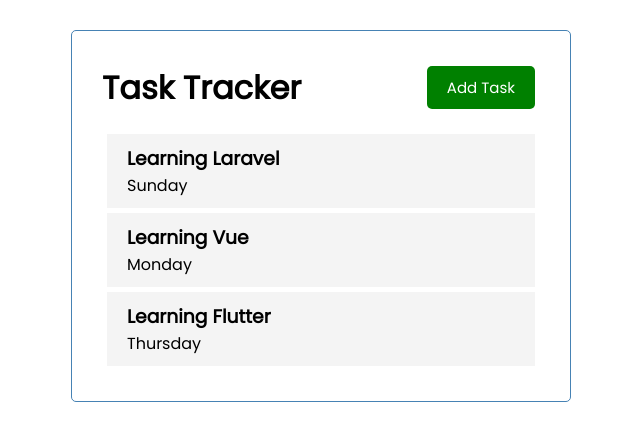
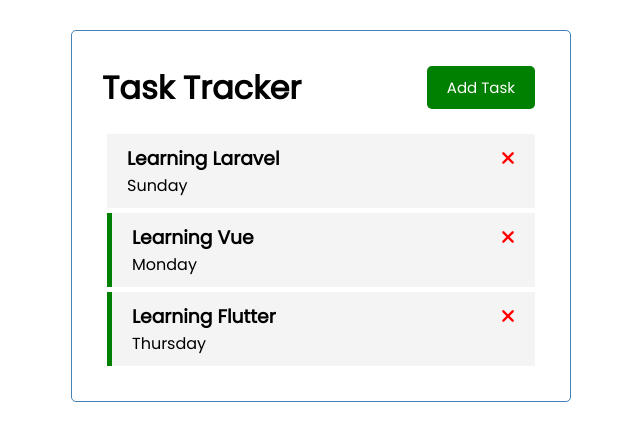
Before and after one commit to DarkSoulSY/TraversyMediaVuejsCrashCourse, a Vue app: page / in a window 1280 px wide. Shown: the top 440 px of the page, without its empty margins (319-959 px from the left). Built offline with nearby package versions, Linux system fonts and the light colour scheme.

Commit message:
Experminting with the , @click, @dblclick. Moreover added toggle reminder for each item when you double click it

```diff
--- a/public/index.html
+++ b/public/index.html
@@ -4,6 +4,7 @@
     <meta charset="utf-8">
     <meta http-equiv="X-UA-Compatible" content="IE=edge">
     <meta name="viewport" content="width=device-width,initial-scale=1.0">
+    <link rel="stylesheet" href="https://cdnjs.cloudflare.com/ajax/libs/font-awesome/6.4.0/css/all.min.css" integrity="sha512-iecdLmaskl7CVkqkXNQ/ZH/XLlvWZOJyj7Yy7tcenmpD1ypASozpmT/E0iPtmFIB46ZmdtAc9eNBvH0H/ZpiBw==" crossorigin="anonymous" referrerpolicy="no-referrer" />
     <link rel="icon" href="<%= BASE_URL %>favicon.ico">
     <title><%= htmlWebpackPlugin.options.title %></title>
   </head>
--- a/src/App.vue
+++ b/src/App.vue
@@ -1,7 +1,7 @@
 <template>
   <div class="container">
     <Header title="Task Tracker"/>
-    <Tasks :tasks="tasks"/>
+    <Tasks @toggle-reminder="toggleReminder" @delete-task="deleteTask" :tasks="tasks"/>
   </div>
 </template>
 
@@ -21,13 +21,24 @@
       tasks: []
     }
   },
+  methods:{
+    deleteTask(id){
+      if(confirm('Are you sure?')){
+        this.tasks = this.tasks.filter((task) => task.id !== id)
+      }
+    },
+    toggleReminder(id){
+      this.tasks = this.tasks.map((task) =>
+       task.id === id ? {...task, reminder: !task.reminder} : task)
+    }
+  },
   created(){
     this.tasks = [
       {
         id: 1,
         text: "Learning Laravel",
         day: "Sunday",
-        reminder: true
+        reminder: false
       },
 
       {
--- a/src/components/Task.vue
+++ b/src/components/Task.vue
@@ -1,6 +1,7 @@
 <template>
-    <div class="task">
-        <h3> {{ task.text }} </h3>
+    <div @dblclick="$emit('toggle-reminder', task.id)" :class="[task.reminder ? 'reminder' : '', 'task']">
+        <h3> {{ task.text }}
+        <i @click="$emit('delete-task')" class="fas fa-times"></i></h3>
         <p> {{ task.day }}</p>
     </div>
 </template>
@@ -10,11 +11,18 @@
         name: 'Task',
         props: {
             task: Object
-        }
+        },
+        emits: [
+            'toggle-reminder',
+            'delete-task'
+        ]
     }
 </script>
 
 <style scope>
+    .fas{
+        color: red;
+    }
 
     .task {
         background: #f4f4f4;
--- a/src/components/Tasks.vue
+++ b/src/components/Tasks.vue
@@ -1,6 +1,6 @@
 <template>
     <div :key="tasks.id" v-for="task in tasks">
-        <Task :task="task" />
+        <Task @toggle-reminder="$emit('toggle-reminder', task.id)" @delete-task="$emit('delete-task', task.id)" :task="task" />
     </div>
 </template>
 <script>
@@ -13,6 +13,10 @@
         },
         components: {
             Task,
-        }
+        },
+        emits: [
+            'delete-task',
+            'toggle-reminder'
+        ]
     }
 </script>
```
